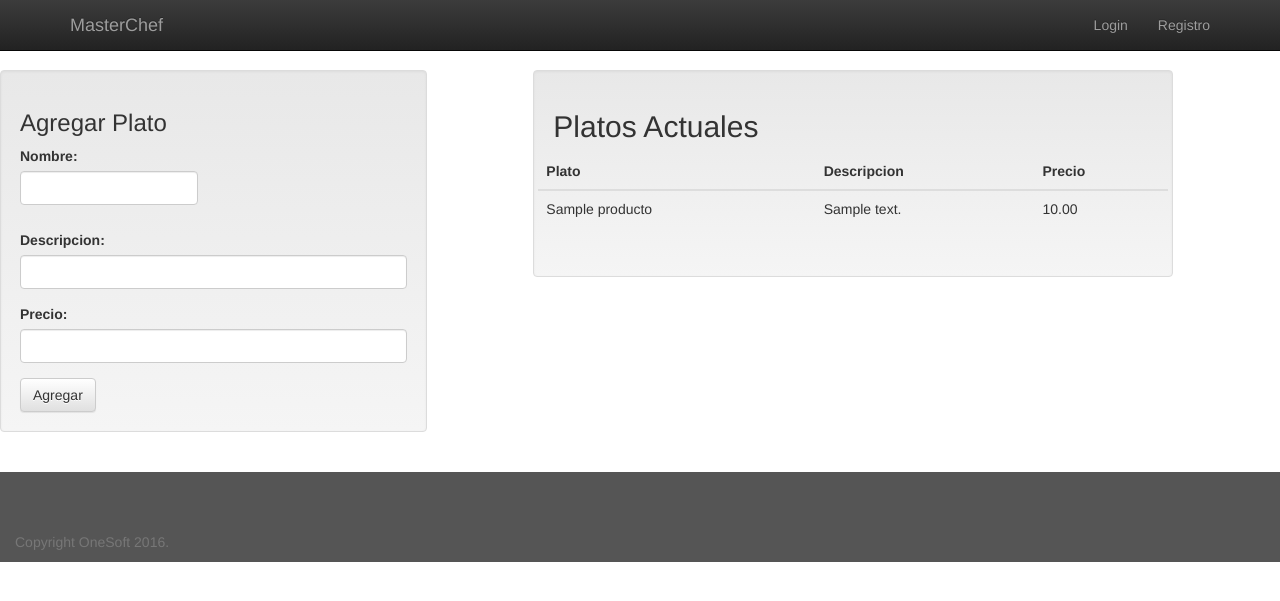
After one commit to josepas/MasterCheff, a Django app: page /platos/1/ in a window 1280 px wide. The commit adds this page. Shown: the top 601 px of the page. Run offline with Django 3.2, Linux system fonts and the light colour scheme; tables that the repository leaves empty hold one stand-in row (values such as "Sample post"); some libraries are stand-ins or nearby versions.

Commit message:
Generado crear platos por restaurante

```diff
--- a/pedidos/models.py
+++ b/pedidos/models.py
@@ -54,6 +54,7 @@ class Producto(models.Model):
     descripcion = models.CharField(max_length=100)
     imagen = models.ImageField(upload_to=None, height_field=None, width_field=None, max_length=100)
     precio = models.DecimalField(max_digits=11, decimal_places=2)
+    restaurante = models.ForeignKey(Restaurante, on_delete=models.CASCADE)
 
     def __str__(self):
         return self.nombre
--- /dev/null
+++ b/pedidos/templates/agregar_platos.html
@@ -0,0 +1,78 @@
+{% extends "base.html" %}
+{% load widget_tweaks %}
+{% load staticfiles %}
+
+
+{% block content %}
+
+<div class="container-fluid">
+    <div class="row">
+        <div class="col-sm-4">
+            <div class="row">
+                <div class="col-12-sm">
+
+                    <div class="well">
+                        <h3>Agregar Plato</h3>
+                        <form class="form" role="form" method="POST" action="{% url 'agregar_platos' id %}">
+                          {% csrf_token %}
+                          <div class="row">
+                            <div class="form-group col-sm-6">
+                              <label for="nombre">Nombre:</label>
+                              <input type="text" class="form-control" id="nombre" name="nombre">
+                            </div>
+                          </div>
+
+                          <div class="form-group">
+                            <label for="descripcion">Descripcion:</label>
+                            <input type="text   " class="form-control" id="descripcion" name="descripcion">
+                          </div>
+
+                          <div class="form-group">
+                            <label for="precio">Precio:</label>
+                            <input type="number" step="0.01" class="form-control" id="precio" name="precio">
+                          </div>
+
+                          <button type="submit" class="btn btn-default">Agregar</button>
+                        </form>
+
+                    </div>
+
+                </div>
+            </div>
+        </div>
+
+
+
+        <div class="col-sm-offset-1 col-sm-6 well">
+            <h2>Platos Actuales</h2>
+            <div class="row">
+
+                <div class="col-12-sm">
+                    <table class="table">
+                        <thead>
+                          <tr>
+                            <th>Plato</th>
+                            <th>Descripcion</th>
+                            <th>Precio</th>
+                          </tr>
+                        </thead>
+                        <tbody>
+                          {% for plato in platos %}
+                          <tr>
+                            <td>{{ plato.nombre }}</td>
+                            <td>{{ plato.descripcion }}</td>
+                            <td>{{ plato.precio }}</td>
+                          </tr>
+                          {% endfor %}
+
+                        </tbody>
+                      </table>
+                </div>
+            </div>
+        </div>
+    </div>
+</div>
+
+
+
+{% endblock %}
--- a/pedidos/templates/base.html
+++ b/pedidos/templates/base.html
@@ -62,18 +62,19 @@
             <li>
               <a href={% url 'registroRestaurante' %}>RegistrarRestaurante</a>
             </li>
-            <li class="dropdown">
             <li>
-              <a href={% url 'restaurantes' %}>Menu</a>
+              <a href={% url 'restaurantesMenu' %}>Menu</a>
             </li>
-
+            <li>
+              <a href={% url 'restaurantesPlatos' %}>Platos</a>
+            </li>
           </ul>
           {% endif %}
 
           {% if request.session.tipo == 'C'  %}
           <ul class="nav navbar-nav ">
             <li>
-              <a href={% url 'restaurantes' %}>Menu</a>
+              <a href={% url 'restaurantesMenu' %}>Menu</a>
             </li>
           </ul>
           {% endif %}
--- a/pedidos/templates/restaurantes.html
+++ b/pedidos/templates/restaurantesPlatos.html
@@ -24,7 +24,7 @@
                     </td>
                     {% if request.session.tipo == 'A' %}
                     <td>
-                        <a href="{% url "restauranteSeleccionado" restaurante.id %}"><span class="glyphicon .glyphicon-bookmark"></span>Crear</a>
+                        <a href="{% url "agregar_platos" restaurante.id %}"><span class="glyphicon .glyphicon-bookmark"></span>Platos</a>
                     </td>
                     {% endif %}
                 </tr>
--- a/pedidos/urls.py
+++ b/pedidos/urls.py
@@ -12,12 +12,14 @@ urlpatterns = [
     url(r'^registroCliente/$', views.registroCliente, name='registroCliente'),
     url(r'^registroProveedor/$', views.registroProveedor, name='registroProveedor'),
     url(r'^verMenu/$', views.verMenu, name='verMenu'),
-    url(r'^restaurantes/$', views.restaurantes, name='restaurantes'),
-    url(r'^restauranteSeleccionado/(?P<id>[0-9]+)/$', views.restauranteSeleccionado, name='restauranteSeleccionado'),
+    url(r'^restaurantesMenu/$', views.restaurantesMenu, name='restaurantesMenu'),
+    url(r'^restaurantesPlatos/$', views.restaurantesPlatos, name='restaurantesPlatos'),
+    url(r'^menu/(?P<id>[0-9]+)/$', views.agregar_menu, name='agregar_menu'),
+    url(r'^platos/(?P<id>[0-9]+)/$', views.agregar_platos, name='agregar_platos'),
     url(r'^usuariosRegistrados/$', views.usuariosRegistrados, name='usuariosRegistrados'),
     url(r'^restaurante/$', views.registroRestaurante, name='restaurante'),
     url(r'^proveedor/borrar/(?P<id>[0-9]+)/$', views.eliminar_servicio, name='eliminar_servicio'),
     url(r'^usuariosRegistrados/ver/(?P<id>[0-9]+)/$', views.usuarioSeleccionado, name='usuarioSeleccionado'),
     url(r'^proveedor/$', views.agregar_servicios, name='agregar_servicios'),
-    url(r'^registroRestaurante/$', views.registroRestaurante, name='registroRestaurante'),
+    url(r'^registroRestaurante/$', views.registroRestaurante, name='registroRestaurante')
 ]
--- a/pedidos/views.py
+++ b/pedidos/views.py
@@ -1,5 +1,5 @@
 from .forms import FormaRegistroCliente, CrearMenuForm, FormaRegistroProveedor, FormaRegistroRestaurante
-from .models import Usuario, Servicio, Restaurante
+from .models import Usuario, Servicio, Restaurante, Producto
 
 from django.shortcuts import get_object_or_404
 from django.contrib.auth import authenticate, logout
@@ -204,18 +204,42 @@ def usuarioSeleccionado(request,id):
     usuarios = Usuario.objects.all()
     return render(request,'usuariosRegistrados.html', {'usuarios':usuarios, 'usuario':usuario})
 
-def restaurantes(request):
+def restaurantesMenu(request):
     usuario = User.objects.get(username=request.user)
     if usuario.usuario.tipo_usuario == "A":
         restaurantes = usuario.usuario.restaurante_set.all()
     elif usuario.usuario.tipo_usuario == "C":
         restaurantes = Restaurante.objects.all()
-    return render(request,'restaurantes.html',{'restaurantes' : restaurantes})
+    return render(request,'restaurantesMenu.html',{'restaurantes' : restaurantes})
 
-def restauranteSeleccionado(request,id):
+def restaurantesPlatos(request):
+    usuario = User.objects.get(username=request.user)
+    if usuario.usuario.tipo_usuario == "A":
+        restaurantes = usuario.usuario.restaurante_set.all()
+    elif usuario.usuario.tipo_usuario == "C":
+        restaurantes = Restaurante.objects.all()
+    return render(request,'restaurantesPlatos.html',{'restaurantes' : restaurantes})
+
+def agregar_menu(request,id):
     restaurante = Restaurante.objects.get(pk=id)
     menus = restaurante.menu_set.all()
-    return render(request,'restauranteSeleccionado.html', {'menus': menus})
+    return render(request,'agregar_menu.html', {'menus': menus, 'id':id})
+
+def agregar_platos(request,id):
+    restaurante = Restaurante.objects.get(pk=id)
+    if request.method == 'POST':
+        print("-------------")
+        print(request.POST)
+        nPlatos = Producto(
+            nombre = request.POST["nombre"],
+            restaurante = restaurante,
+            descripcion = request.POST["descripcion"],
+            precio = request.POST["precio"]
+        )
+        nPlatos.save()
+
+    platos = restaurante.producto_set.all()
+    return render(request,'agregar_platos.html', {'platos': platos, 'id': id})
 
 def registroRestaurante(request):
     # NO logre que agarre fechas distintas a YYYY-MM-DD!
```
Also changed, not shown: pedidos/templates/restaurantesMenu.html (added, +38 -0 lines), pedidos/migrations/0001_initial.py, pedidos/templates/agregar_menu.html (renamed from pedidos/templates/restauranteSeleccionado.html), pedidos/templates/platos.html (deleted).
